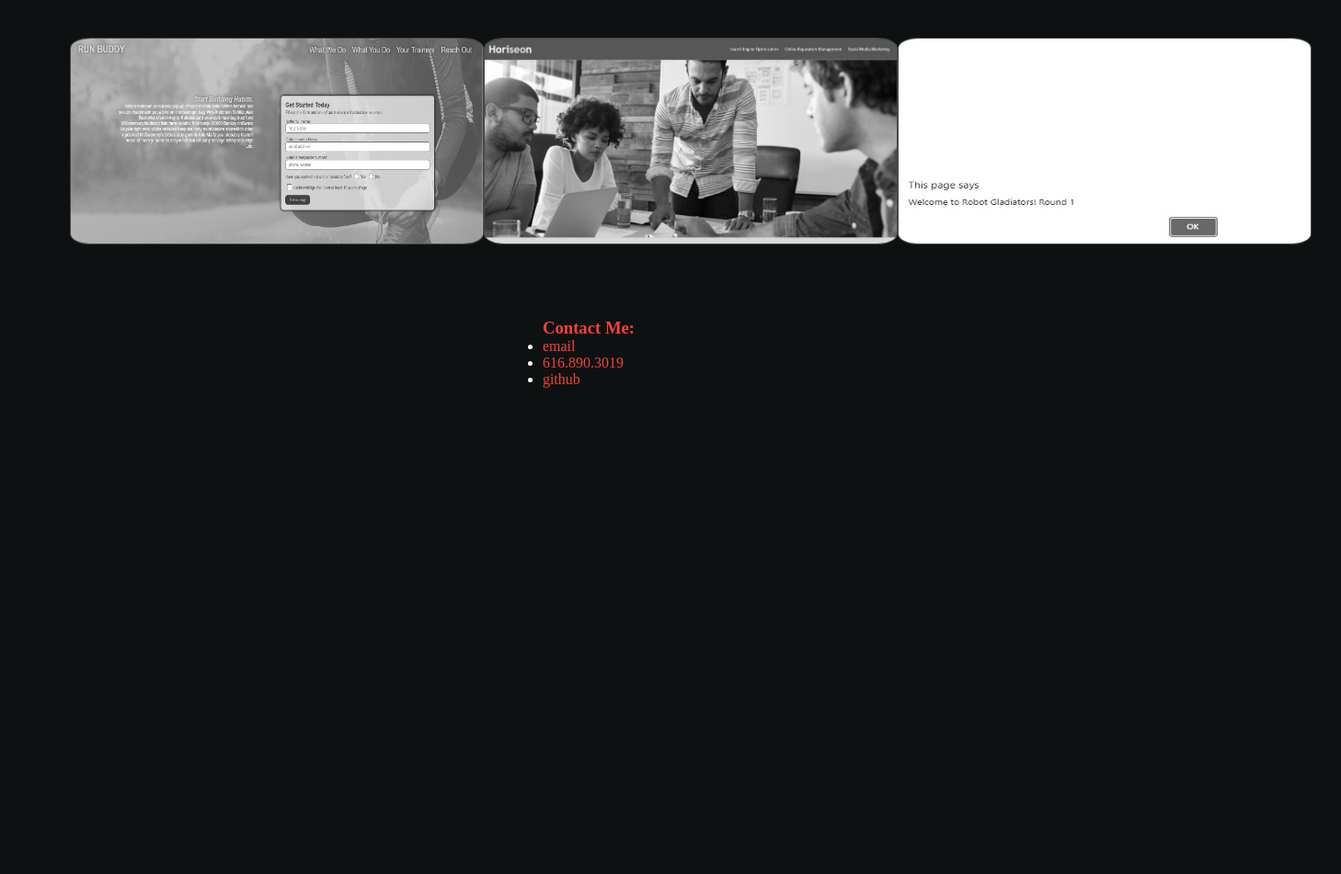
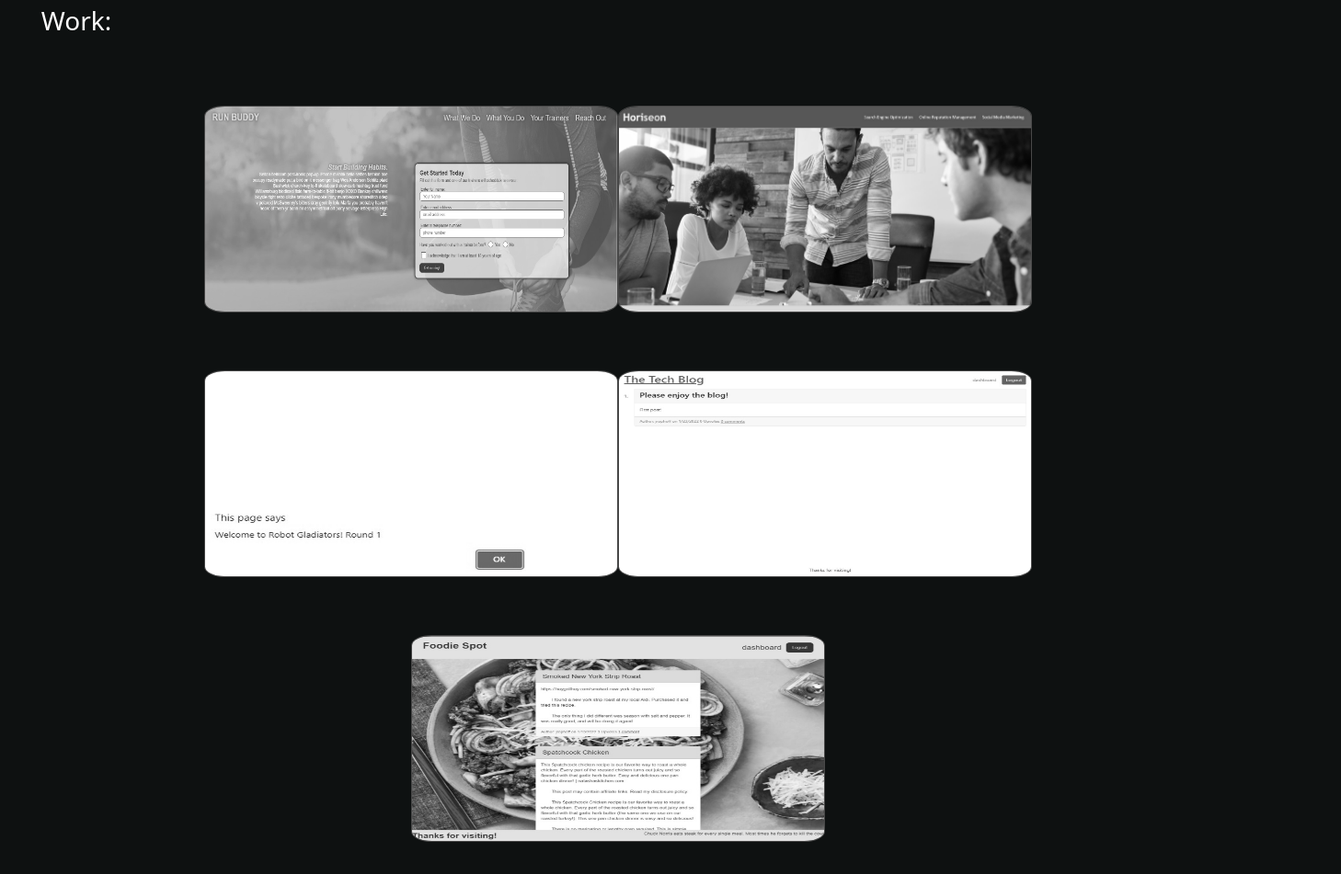
Before and after one commit to Jrophoff/Jordan-Ophoff, a plain HTML site: page index.html in a window 1280 px wide. Shown: the part 736-1687 px from the top of the page at 92% size, 1458 px wide, since content can reach past the window. Before the commit the page ends 1203 px from the top, so only its background shows below. Drawn offline with nearby package versions, Linux system fonts and the light colour scheme.

Commit message:
made changes to allow better use of flex box added project 2

```diff
--- a/assets/css/style.css
+++ b/assets/css/style.css
@@ -116,14 +116,21 @@ main .content-left {
 /* work starts here */
 
 article {
-    margin: 3.5%
+    margin-left: 3.5%;
+    margin-right: 3.5%
 }
 
 .work {
     /* padding: 0 0 500px 36px; */
     display: flex;
-    justify-content: space-around;
+    flex-direction: row;
+    flex-wrap: wrap;
+    justify-content: center;
     margin: 3.5%;
+}
+
+.work-items {
+    order: 3;
 }
 
 .work img {
--- a/index.html
+++ b/index.html
@@ -5,6 +5,12 @@
     <meta name="viewport" content="width=device-width, initial-scale=1.0">
     <meta charset="UTF-8" />
     <title>Portfolio of Jordan Ophoff</title>
+    <link
+      rel='stylesheet'
+      href='https://cdn.jsdelivr.net/npm/bootstrap@5.1.3/dist/css/bootstrap.min.css'
+      integrity='sha384-1BmE4kWBq78iYhFldvKuhfTAU6auU8tT94WrHftjDbrCEXSU1oBoqyl2QvZ6jIW3'
+      crossorigin='anonymous'
+    />
     <link rel="stylesheet" href="./assets/css/style.css">
 </head>
 
@@ -50,19 +56,29 @@
         </h3>
     </article>
     <article id="work" class="work">
-        <feature>
+        <feature class='work-items'>
             <a href="https://jrophoff.github.io/run-buddy/"><img src="assets/images/run-buddy-work.jpg"
                     alt="run-buddy-work">
             </a>
         </feature>
-        <feature>
+        <feature class='work-items'>
             <a href="https://jrophoff.github.io/urban-octo-telegram/"><img src="assets/images/urban-octo-telegram.jpg"
                     alt="urban-octo-telegram-work">
             </a>
         </feature>
-        <feature>
+        <feature class='work-items'>
             <a href="https://jrophoff.github.io/robot-gladiators/"><img src="assets/images/robot-gladiators.jpg"
                     alt="robot-gladiators-work">
+            </a>
+        </feature>
+        <feature class='work-items'>
+            <a href="https://github.com/Jrophoff/the-tech-blog"><img src="assets/images/the-tech-blog.jpg"
+                    alt="the-tech-blog-work">
+            </a>
+        </feature>
+        <feature class='work-items'>
+            <a href="https://github.com/Jrophoff/foodie-spot"><img src="assets/images/foodie-spot.jpg"
+                    alt="foodie-spot-work">
             </a>
         </feature>
     </article>
```
Also changed, not shown: assets/images/foodie-spot.jpg (added), assets/images/the-tech-blog.jpg (added).
